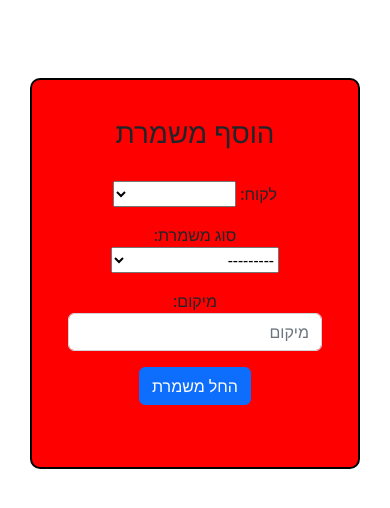
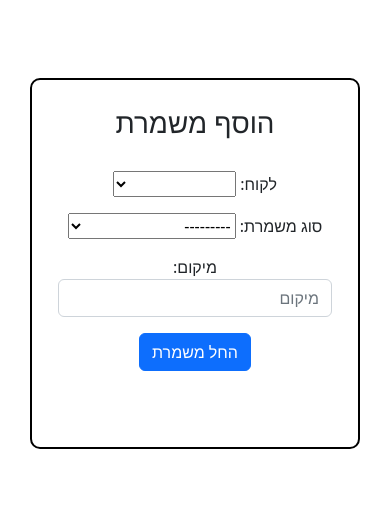
Before and after one commit to ronishulman/DBNWebSite, a Django app: page /shift in a window 390 px wide. Shown: the part 56-564 px from the top of the page. Run offline with Django 5.2, Linux system fonts and the light colour scheme; a user stored in the database is signed in; tables that the repository leaves empty hold one stand-in row (values such as "Sample post"); some libraries are stand-ins or nearby versions.

Commit message:
tweadked app for heroku

```diff
--- a/shift/static/shift/shift.css
+++ b/shift/static/shift/shift.css
@@ -2,8 +2,6 @@
     border: 2px solid #000;
     border-radius: 10px;
     padding: 20px;
-    background-color: red;
-    /* Change background color to red */
 }
 
 .full-width {
@@ -14,3 +12,16 @@
     width: 100%;
     margin-bottom: 10px;
 }
+
+@media only screen and (max-width: 600px) {
+    .card {
+        padding: 10px;
+        /* Adjust padding for smaller screens */
+    }
+
+    .full-width,
+    .form-control {
+        width: 100%;
+        /* Make elements full width on smaller screens */
+    }
+}
```
